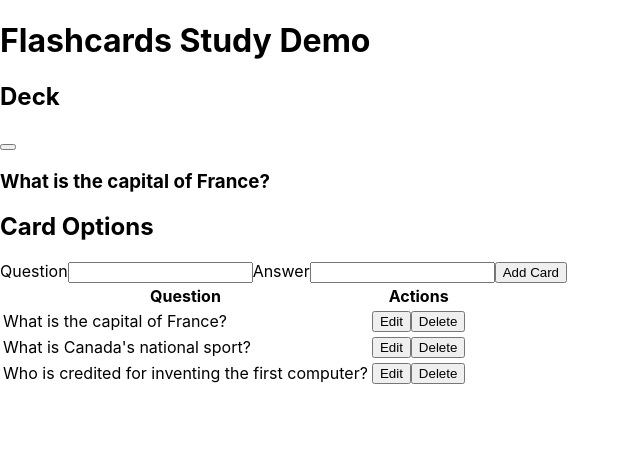
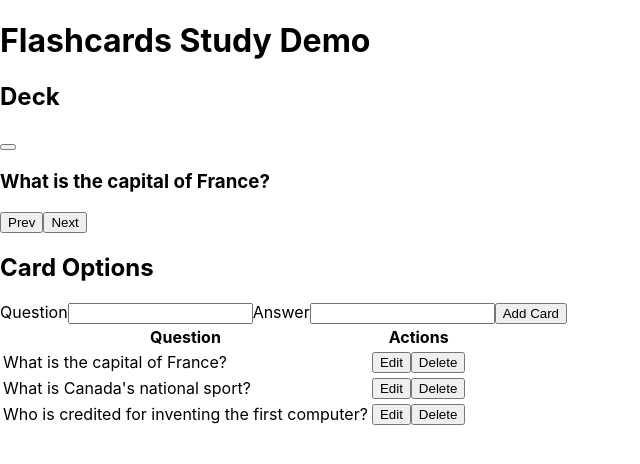
Before and after one commit to SofPan/flashcards, a React (Create React App) app: page / in a window 1280 px wide. Shown: the top 464 px of the page, without its empty margins (0-640 px from the left). Built offline with nearby package versions, Linux system fonts and the light colour scheme.

Commit message:
setting up prev card button

```diff
--- a/src/App.js
+++ b/src/App.js
@@ -16,6 +16,8 @@ function App() {
 
   const initialState = {id: null, question:'', answer:''};
   const [currentCard, setCurrentCard] = useState(initialState);
+
+  const [showing, setShowing] = useState(cardArr[0]);
 
   const addCard = (card) => {
     if(cards.length < 10){
@@ -42,12 +44,20 @@ function App() {
     setCards(cards.map((card) => (card.id === id ? updatedCard : card)));
   }
 
+  const showCard = (id, shownCard) => {
+    setShowing(cards.map((card) => (card.id === id ? shownCard : card)));
+  }
+
   return (
     <div className="container">
       <h1>Flashcards Study Demo</h1>
       <div className="cards">
         <h2>Deck</h2>
-        <Card cardArr={cardArr} />
+        <Card
+          showing={showing}
+          showCard={showCard}
+          cards={cards}
+        />
         {/* Reset and shuffle buttons */}
       </div>
       <div className="options">
--- a/src/cards/Card.js
+++ b/src/cards/Card.js
@@ -2,7 +2,7 @@ import React, {useState} from "react";
 
 const Card = (props) => {
     const [showAnswer, setShowAnswer] = useState(false);
-    const [currentCard, setCurrentCard] = useState(props.cardArr[0]);
+    const [currentCard, setCurrentCard] = useState(props.showing);
 
 
     return(
@@ -17,6 +17,10 @@ const Card = (props) => {
                     <h3>{currentCard.question}</h3>
                 )}
             </div>
+            <div>
+                <button>Prev</button>
+                <button>Next</button>
+            </div>
         </div>
     )
 }
```
